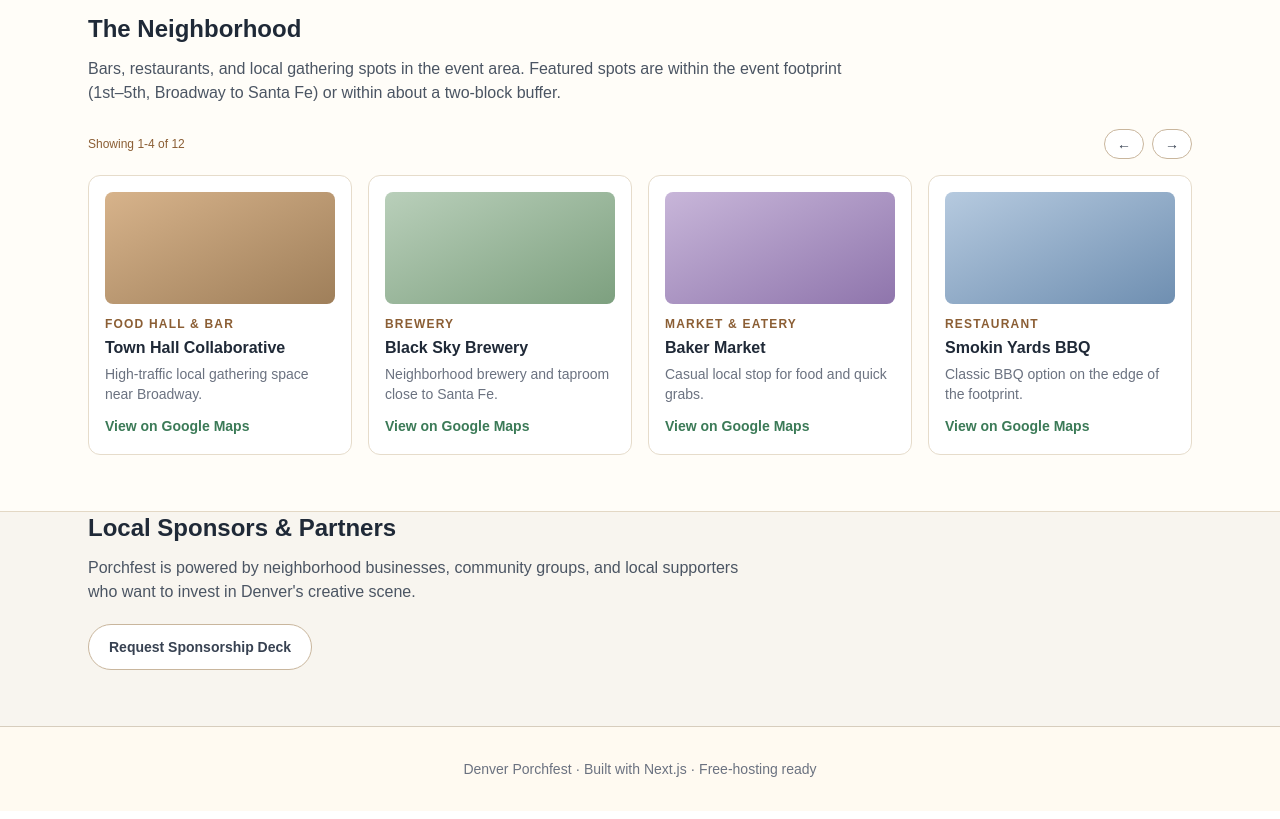
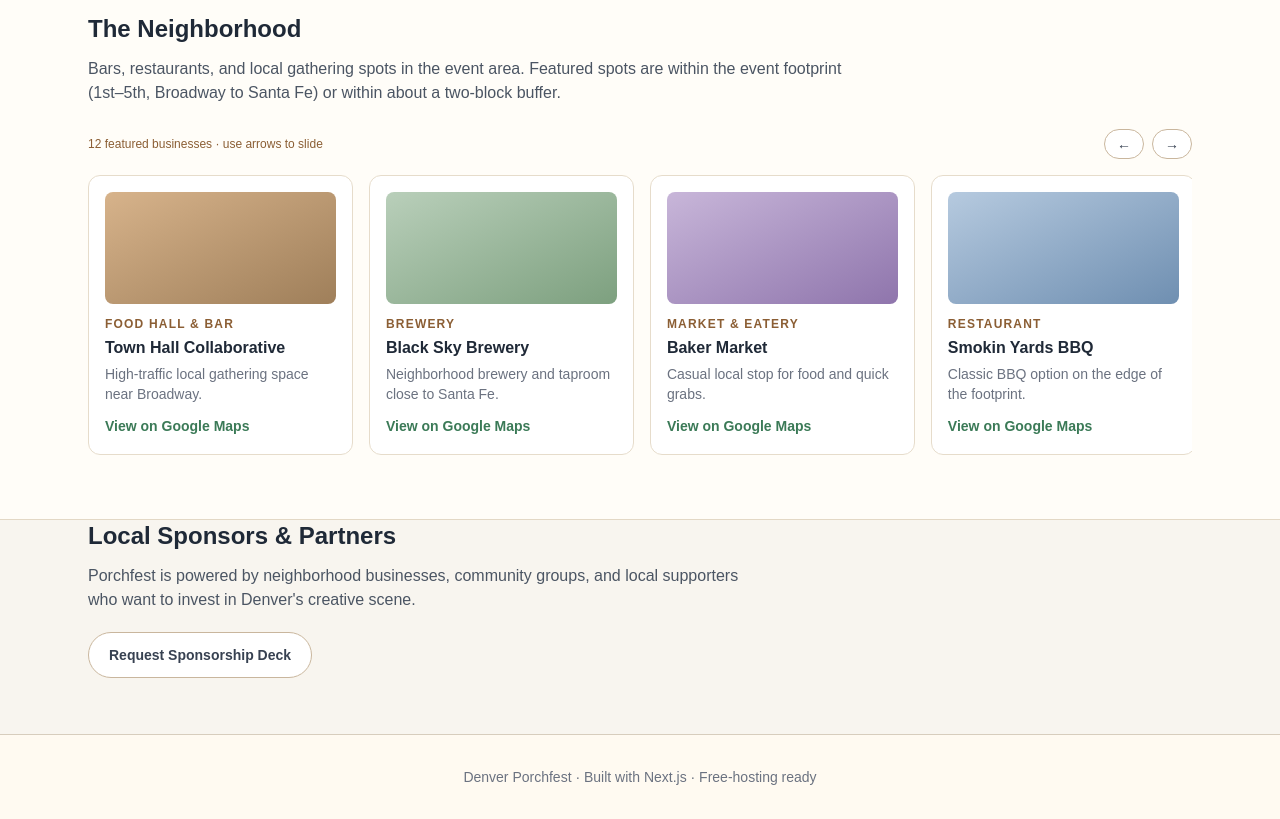
Before and after one commit to the97bradley/denver-porchfest, a Next.js app: page / in a window 1280 px wide. Shown: the part 2840-3659 px from the top of the page. Built offline with nearby package versions, Linux system fonts and the light colour scheme.

Commit message:
Animate neighborhood carousel with smooth sliding track and arrow controls

```diff
--- a/src/components/NeighborhoodCarousel.tsx
+++ b/src/components/NeighborhoodCarousel.tsx
@@ -1,6 +1,6 @@
 "use client";
 
-import { useMemo, useState } from "react";
+import { useRef } from "react";
 
 type Spot = {
   name: string;
@@ -14,25 +14,29 @@ const spots: Spot[] = [
     name: "Town Hall Collaborative",
     type: "Food Hall & Bar",
     note: "High-traffic local gathering space near Broadway.",
-    mapsUrl: "https://www.google.com/maps/search/?api=1&query=Town+Hall+Collaborative+Denver",
+    mapsUrl:
+      "https://www.google.com/maps/search/?api=1&query=Town+Hall+Collaborative+Denver",
   },
   {
     name: "Black Sky Brewery",
     type: "Brewery",
     note: "Neighborhood brewery and taproom close to Santa Fe.",
-    mapsUrl: "https://www.google.com/maps/search/?api=1&query=Black+Sky+Brewery+Denver",
+    mapsUrl:
+      "https://www.google.com/maps/search/?api=1&query=Black+Sky+Brewery+Denver",
   },
   {
     name: "Baker Market",
     type: "Market & Eatery",
     note: "Casual local stop for food and quick grabs.",
-    mapsUrl: "https://www.google.com/maps/search/?api=1&query=Baker+Market+Denver",
+    mapsUrl:
+      "https://www.google.com/maps/search/?api=1&query=Baker+Market+Denver",
   },
   {
     name: "Smokin Yards BBQ",
     type: "Restaurant",
     note: "Classic BBQ option on the edge of the footprint.",
-    mapsUrl: "https://www.google.com/maps/search/?api=1&query=Smokin+Yards+BBQ+Denver",
+    mapsUrl:
+      "https://www.google.com/maps/search/?api=1&query=Smokin+Yards+BBQ+Denver",
   },
   {
     name: "Bar 404",
@@ -44,13 +48,15 @@ const spots: Spot[] = [
     name: "Postino Broadway",
     type: "Wine Cafe",
     note: "Popular patio and wine stop in the district.",
-    mapsUrl: "https://www.google.com/maps/search/?api=1&query=Postino+Broadway+Denver",
+    mapsUrl:
+      "https://www.google.com/maps/search/?api=1&query=Postino+Broadway+Denver",
   },
   {
     name: "Adventure Time",
     type: "Bar",
     note: "Included per organizer list (please confirm final listing name).",
-    mapsUrl: "https://www.google.com/maps/search/?api=1&query=Adventure+Time+Denver+bar",
+    mapsUrl:
+      "https://www.google.com/maps/search/?api=1&query=Adventure+Time+Denver+bar",
   },
   {
     name: "Sputnik",
@@ -62,25 +68,29 @@ const spots: Spot[] = [
     name: "TRVE Brewing Company",
     type: "Brewery",
     note: "Local craft stop within the broader two-block buffer.",
-    mapsUrl: "https://www.google.com/maps/search/?api=1&query=TRVE+Brewing+Company+Denver",
+    mapsUrl:
+      "https://www.google.com/maps/search/?api=1&query=TRVE+Brewing+Company+Denver",
   },
   {
     name: "Historians Ale House",
     type: "Bar & Restaurant",
     note: "Large neighborhood pub space on South Broadway.",
-    mapsUrl: "https://www.google.com/maps/search/?api=1&query=Historians+Ale+House+Denver",
+    mapsUrl:
+      "https://www.google.com/maps/search/?api=1&query=Historians+Ale+House+Denver",
   },
   {
     name: "Illegal Pete’s (Broadway)",
     type: "Restaurant & Bar",
     note: "Fast, easy stop for festival foot traffic.",
-    mapsUrl: "https://www.google.com/maps/search/?api=1&query=Illegal+Petes+Broadway+Denver",
+    mapsUrl:
+      "https://www.google.com/maps/search/?api=1&query=Illegal+Petes+Broadway+Denver",
   },
   {
     name: "BAERE Brewing Company",
     type: "Brewery",
     note: "Small-batch neighborhood brewery near the event area.",
-    mapsUrl: "https://www.google.com/maps/search/?api=1&query=BAERE+Brewing+Company+Denver",
+    mapsUrl:
+      "https://www.google.com/maps/search/?api=1&query=BAERE+Brewing+Company+Denver",
   },
 ];
 
@@ -92,23 +102,27 @@ const colors = [
 ];
 
 export default function NeighborhoodCarousel() {
-  const perPage = 4;
-  const pages = Math.ceil(spots.length / perPage);
-  const [page, setPage] = useState(0);
+  const trackRef = useRef<HTMLDivElement>(null);
 
-  const visible = useMemo(
-    () => spots.slice(page * perPage, page * perPage + perPage),
-    [page],
-  );
+  function slide(direction: "prev" | "next") {
+    if (!trackRef.current) return;
+    const amount = trackRef.current.clientWidth * 0.92;
+    trackRef.current.scrollBy({
+      left: direction === "next" ? amount : -amount,
+      behavior: "smooth",
+    });
+  }
 
   return (
     <div>
       <div className="mb-4 flex items-center justify-between">
-        <p className="text-xs text-[#8b5e34]">Showing {page * perPage + 1}-{Math.min((page + 1) * perPage, spots.length)} of {spots.length}</p>
+        <p className="text-xs text-[#8b5e34]">
+          {spots.length} featured businesses · use arrows to slide
+        </p>
         <div className="flex gap-2">
           <button
             type="button"
-            onClick={() => setPage((p) => (p - 1 + pages) % pages)}
+            onClick={() => slide("prev")}
             className="rounded-full border border-[#c9b69d] bg-white px-3 py-1 text-sm font-semibold text-[#374151] hover:bg-[#f3eee4]"
             aria-label="Previous businesses"
           >
@@ -116,7 +130,7 @@ export default function NeighborhoodCarousel() {
           </button>
           <button
             type="button"
-            onClick={() => setPage((p) => (p + 1) % pages)}
+            onClick={() => slide("next")}
             className="rounded-full border border-[#c9b69d] bg-white px-3 py-1 text-sm font-semibold text-[#374151] hover:bg-[#f3eee4]"
             aria-label="Next businesses"
           >
@@ -125,14 +139,17 @@ export default function NeighborhoodCarousel() {
         </div>
       </div>
 
-      <div className="grid gap-4 sm:grid-cols-2 lg:grid-cols-4">
-        {visible.map((spot, index) => (
+      <div
+        ref={trackRef}
+        className="flex snap-x snap-mandatory gap-4 overflow-x-auto scroll-smooth pb-2"
+      >
+        {spots.map((spot, index) => (
           <article
             key={spot.name}
-            className="rounded-xl border border-[#e6dccb] bg-white p-4"
+            className="w-[85%] shrink-0 snap-start rounded-xl border border-[#e6dccb] bg-white p-4 sm:w-[48%] lg:w-[24%]"
           >
             <div
-              className={`mb-3 h-28 rounded-lg bg-gradient-to-br ${colors[(page * perPage + index) % colors.length]}`}
+              className={`mb-3 h-28 rounded-lg bg-gradient-to-br ${colors[index % colors.length]}`}
             />
             <p className="text-xs font-semibold uppercase tracking-[0.1em] text-[#8b5e34]">
               {spot.type}
```
